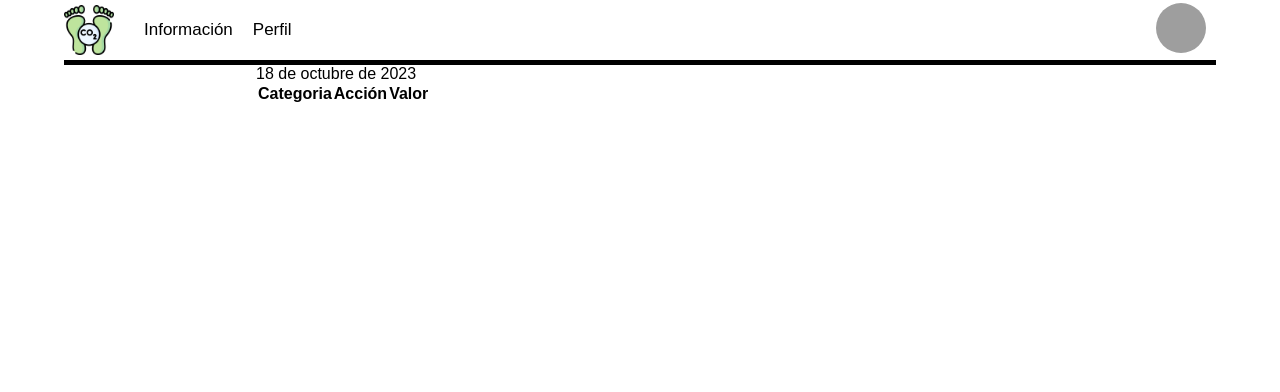
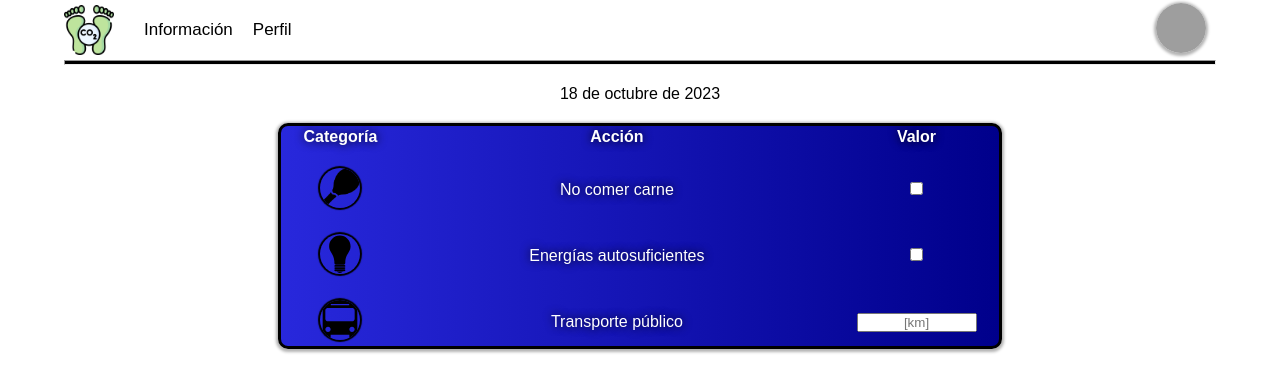
Before and after one commit to CrisJk1/String-Vacio, a Django app: page /test/ in a window 1280 px wide. Shown: the top 392 px of the page. Run offline with Django 4.2, Linux system fonts and the light colour scheme; lists and menus that the app fills with data are empty; some libraries are stand-ins or nearby versions; some web fonts are replaced; grey boxes are pictures that could not be loaded.

Commit message:
Cris_Jk1

```diff
--- a/static/css/styles.css
+++ b/static/css/styles.css
@@ -19,6 +19,7 @@ ul {
 
 .avatar {
     border-radius: 50%;
+    box-shadow: 0px 1px 3px 2px rgba(0, 0, 0, 0.3);
 }
 
 .nav-background {
@@ -64,11 +65,60 @@ hr {
     color: black;
     height: 5px;
     background-color: black;
-    border: none;
 }
 
 .margin-agenda {
     width: 60%;
     margin: auto;
-    border: black;
 }
+
+.tabla {
+    text-align: center;
+    margin: 0 auto;
+    display: grid;
+    place-content: center;
+}
+
+.tabla img {
+    width: 40px;
+    height: 40px;
+    border-radius: 50%;
+    box-shadow: 0px 0px 1px 2px rgb(0, 0, 0);
+}
+
+.uno{
+    padding-left: 20px;
+}
+
+.dos {
+    padding-left: 150px;
+    padding-right: 150px;
+}
+
+.tres {
+    padding-right: 20px;
+}
+
+.tabla td {
+    padding-top: 20px;
+}
+
+input::placeholder {
+    text-align: center;
+}
+.fecha {
+    text-align: center;
+    margin: 20px;
+}
+
+table {
+    text-shadow: 0px 0px 10px #000000;
+    color: white;
+    -webkit-backdrop-filter: blur(105px);
+    backdrop-filter: blur(10px);
+    background-image: linear-gradient(to right, #2828dc, darkblue);
+    border: solid #000000;
+    border-radius: 10px;
+    box-shadow: 0px 1px 3px 2px rgba(0, 0, 0, 0.3);
+    margin: auto;
+}
--- a/templates/Agenda.html
+++ b/templates/Agenda.html
@@ -43,18 +43,32 @@
             <div class="fecha">
                 <p id="fecha"></p>
             </div>
-            <div>
+            <div class="tabla">
                 <table>
+                    <tr class="fila1">
+                        <th class="uno">Categoría</th>
+                        <th class="dos">Acción</th>
+                        <th class="tres">Valor</th>
+                    </tr>
                     <tr>
-                        <th>Categoria</th>
-                        <th>Acción</th>
-                        <th>Valor</th>
+                        <td class="uno"><img src="../static/img/class_pollito.png" height="980" width="980"/></td>
+                        <td class="dos">No comer carne</td>
+                        <td class="tres"><input type="checkbox"></td>
+                    </tr>
+                    <tr>
+                        <td class="uno"><img src="../static/img/ampolleta.svg"></td>
+                        <td class="dos">Energías autosuficientes</td>
+                        <td class="tres"><input type="checkbox"> </td>
+                    </tr>
+                    <tr>
+                        <td class="uno"><img src="../static/img/bus.svg"></td>
+                        <td class="dos">Transporte público</td>
+                        <td class="tres"><input type="text" style="width: 120px" placeholder="[km]"></td>
                     </tr>
                 </table>
             </div>
         </div>
-
     </div>
-    <script src="{% static '/js/main.js' %}"></script>
+    <script src="{% static '/js/main.js' %}" class="fecha"></script>
 </body>
 </html>
```
Also changed, not shown: templates/login.html (added, +70 -0 lines), static/img/ampolleta.svg (added), static/img/bus.svg (added).
